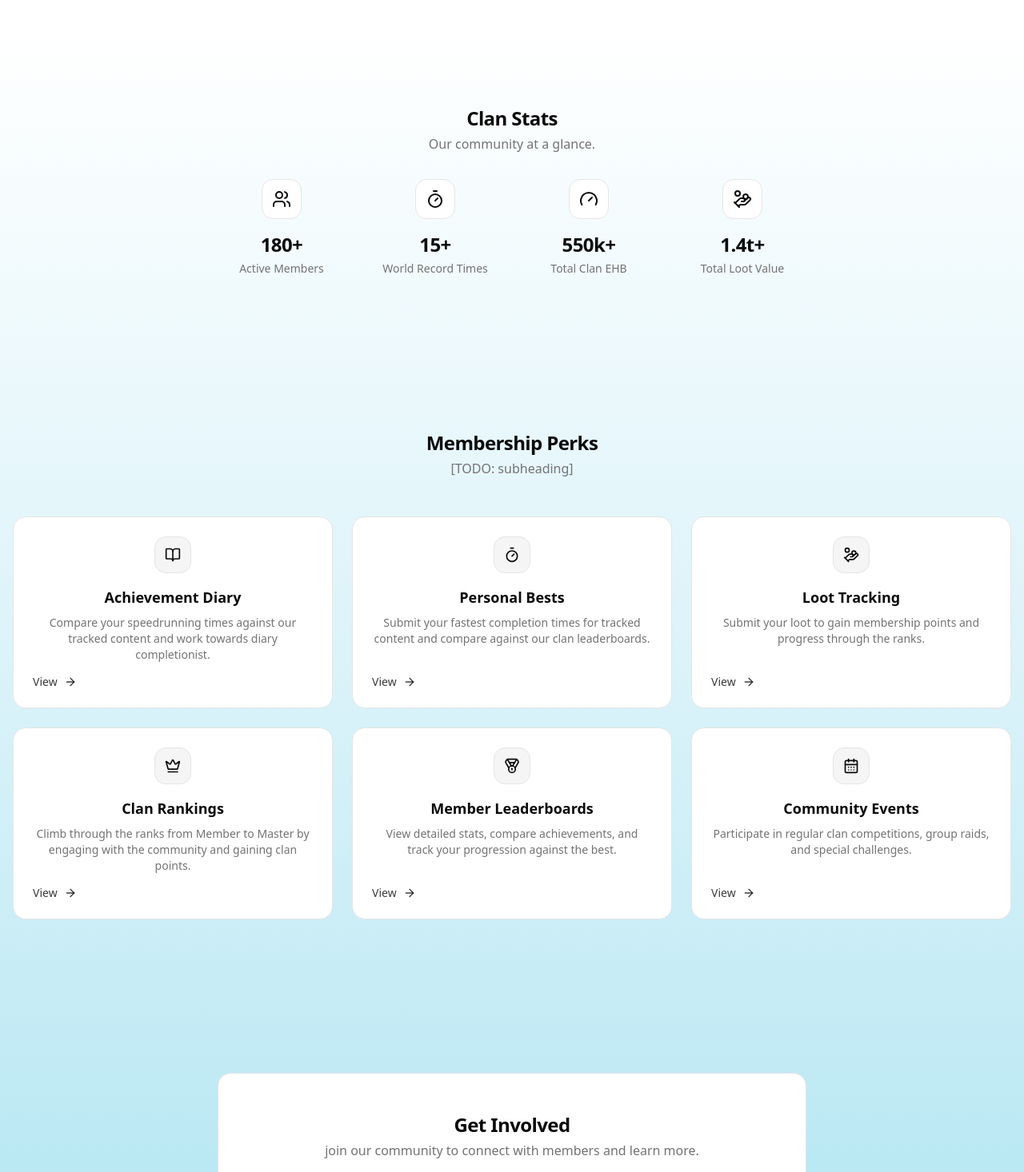
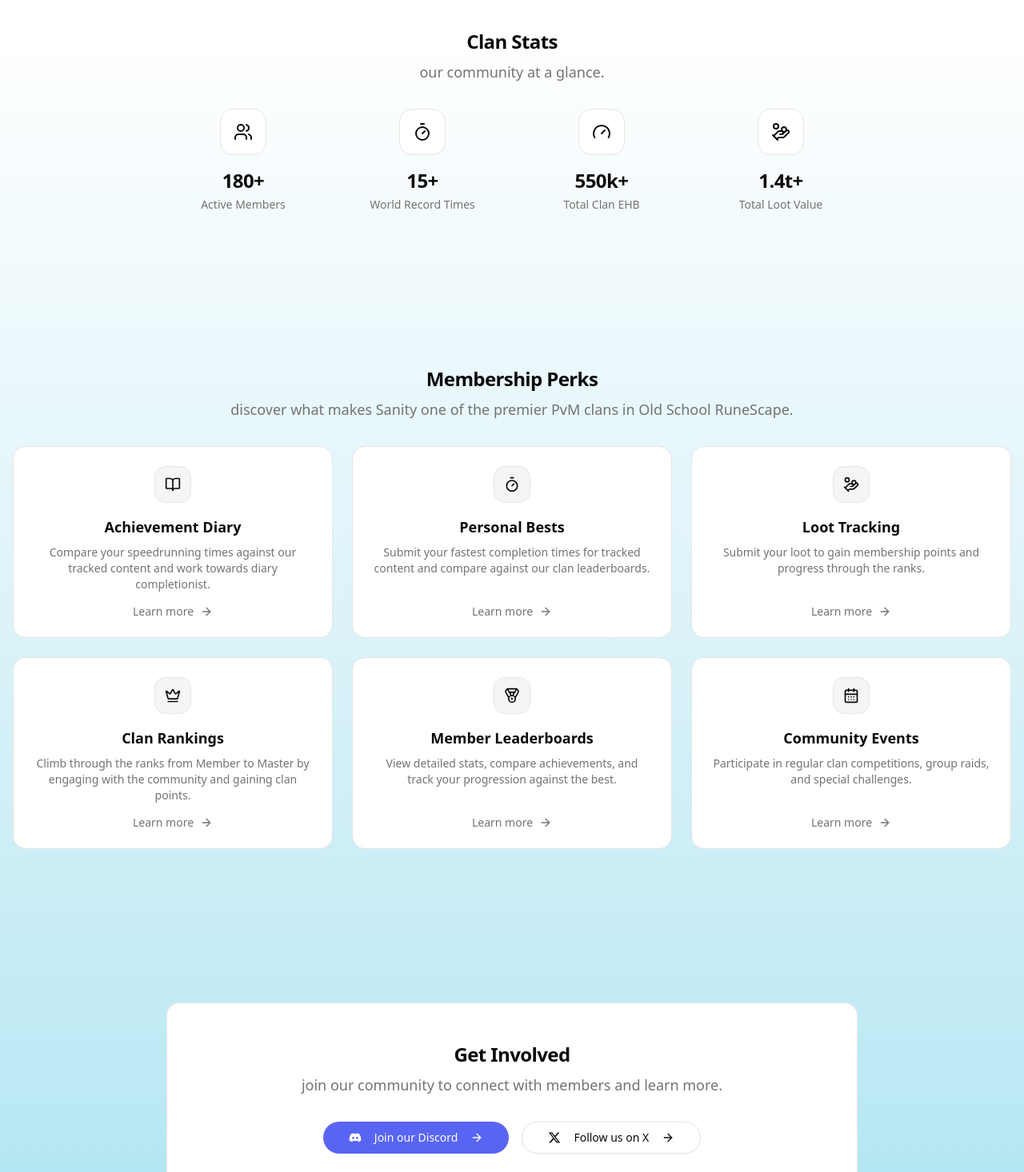
Before and after one commit to nednella/sanity, a React (Vite) app in the folder apps/web/: page / in a window 1280 px wide. Shown: the part 764-2230 px from the top of the page at 80% size. Built offline with nearby package versions, Linux system fonts and the light colour scheme; no server answers.

Commit message:
Polish landing components

```diff
--- a/apps/web/src/components/landing/call-to-action.tsx
+++ b/apps/web/src/components/landing/call-to-action.tsx
@@ -1,3 +1,4 @@
+import { ArrowRight } from "lucide-react"
 import { motion } from "motion/react"
 
 import { DiscordLogo } from "@/components/logos/discord-logo"
@@ -5,11 +6,11 @@ import { TwitterLogo } from "@/components/logos/twitter-logo"
 import { Button } from "@/lib/ui/components/button"
 import { Section } from "@/lib/ui/components/section"
 import { H3 } from "@/lib/ui/components/typography/h3"
-import { Lead } from "@/lib/ui/components/typography/lead"
+import { Muted } from "@/lib/ui/components/typography/muted"
 
 export function CallToAction() {
     return (
-        <Section className="max-w-3xl pt-24 pb-48 text-center">
+        <Section className="max-w-4xl pb-48 text-center">
             <motion.div
                 viewport={{ once: true }}
                 initial={{ opacity: 0 }}
@@ -17,14 +18,14 @@ export function CallToAction() {
                 transition={{ duration: 1, delay: 0.1 }}
             >
                 <div className="bg-background hover:border-foreground/20 rounded-2xl border p-12">
-                    <H3 className="mb-1">Get Involved</H3>
-                    <Lead className="text-md mb-8">join our community to connect with members and learn more.</Lead>
+                    <H3 className="mb-2">Get Involved</H3>
+                    <Muted className="mb-8 text-lg">join our community to connect with members and learn more.</Muted>
                     <div className="flex flex-col justify-center gap-4 sm:flex-row">
                         <Button
                             asChild
                             size="lg"
                             variant="custom"
-                            className="rounded-full bg-[#5865F2] px-8! text-white hover:opacity-90 md:w-fit"
+                            className="group rounded-full bg-[#5865F2] px-8! text-white hover:opacity-90 md:w-fit"
                         >
                             <a
                                 href="https://discord.gg/sanity"
@@ -33,21 +34,23 @@ export function CallToAction() {
                             >
                                 <DiscordLogo className="mr-2 size-4 fill-white" />
                                 <span>Join our Discord</span>
+                                <ArrowRight className="ml-2 size-4 transition-transform group-hover:translate-x-1" />
                             </a>
                         </Button>
                         <Button
                             asChild
                             size="lg"
                             variant="outline"
-                            className="rounded-full px-8! transition-none hover:opacity-90 md:w-fit"
+                            className="group rounded-full px-8! transition-none hover:opacity-90 md:w-fit"
                         >
                             <a
                                 href="https://twitter.com/sanityosrs"
                                 target="_blank"
                                 rel="noopener noreferrer"
                             >
-                                <TwitterLogo className="fill-text-foreground mr-2 size-4" />
+                                <TwitterLogo className="fill-foreground mr-2 size-4" />
                                 <span>Follow us on X</span>
+                                <ArrowRight className="ml-2 size-4 transition-transform group-hover:translate-x-1" />
                             </a>
                         </Button>
                     </div>
--- a/apps/web/src/components/landing/highlights.tsx
+++ b/apps/web/src/components/landing/highlights.tsx
@@ -5,7 +5,6 @@ import { motion } from "motion/react"
 import { Section } from "@/lib/ui/components/section"
 import { H3 } from "@/lib/ui/components/typography/h3"
 import { Large } from "@/lib/ui/components/typography/large"
-import { Lead } from "@/lib/ui/components/typography/lead"
 import { Muted } from "@/lib/ui/components/typography/muted"
 import { Small } from "@/lib/ui/components/typography/small"
 
@@ -61,30 +60,38 @@ const highlights: Highlight[] = [
 export function Highlights() {
     // TODO: add subheading text
     return (
-        <Section className="py-24 text-center">
+        <Section className="mb-48 text-center">
             <motion.div
                 viewport={{ once: true }}
                 initial={{ opacity: 0 }}
                 whileInView={{ opacity: 1 }}
                 transition={{ duration: 1, delay: 0.1 }}
             >
-                <H3 className="mb-1">Membership Perks</H3>
-                <Lead className="text-md mb-12">[TODO: subheading]</Lead>
+                <H3 className="mb-2">Membership Perks</H3>
+                <Muted className="mb-8 text-lg">
+                    discover what makes Sanity one of the premier PvM clans in Old School RuneScape.
+                </Muted>
                 <div className="grid gap-4 md:grid-cols-2 lg:grid-cols-3 lg:gap-6">
                     {highlights.map((hl) => (
                         <Link
                             key={hl.title}
                             to={hl.to}
-                            className="group bg-background hover:border-foreground/20 mx-auto flex max-w-md flex-col
-                                rounded-2xl border p-6 transition-all"
+                            className="group bg-background hover:border-foreground/20 mx-auto flex h-full max-w-md
+                                flex-col rounded-2xl border p-6 transition-all duration-300 hover:shadow-lg"
                         >
-                            <div className="bg-accent mb-4 inline-flex self-center rounded-xl border p-3">
-                                <hl.icon className="text-foreground size-5" />
+                            <div
+                                className="bg-accent hover:bg-accent/80 mb-4 inline-flex self-center rounded-xl border
+                                    p-3 transition-colors"
+                            >
+                                <hl.icon className="text-foreground size-5 transition-transform group-hover:scale-110" />
                             </div>
                             <Large className="mb-2">{hl.title}</Large>
                             <Muted className="mb-4">{hl.description}</Muted>
-                            <div className="text-foreground/80 group-hover:text-foreground mt-auto flex items-center">
-                                <Small>View</Small>
+                            <div
+                                className="text-muted-foreground group-hover:text-foreground mt-auto flex items-center
+                                    justify-center transition-colors"
+                            >
+                                <Small>Learn more</Small>
                                 <ArrowRight className="ml-2 size-4 transition-transform group-hover:translate-x-1" />
                             </div>
                         </Link>
--- a/apps/web/src/components/landing/stats.tsx
+++ b/apps/web/src/components/landing/stats.tsx
@@ -3,7 +3,6 @@ import { motion } from "motion/react"
 
 import { Section } from "@/lib/ui/components/section"
 import { H3 } from "@/lib/ui/components/typography/h3"
-import { Lead } from "@/lib/ui/components/typography/lead"
 import { Muted } from "@/lib/ui/components/typography/muted"
 
 type Stat = {
@@ -21,15 +20,15 @@ const stats: Stat[] = [
 
 export function Stats() {
     return (
-        <Section className="max-w-3xl py-24 text-center">
+        <Section className="mb-48 max-w-4xl text-center">
             <motion.div
                 viewport={{ once: true }}
                 initial={{ opacity: 0 }}
                 whileInView={{ opacity: 1 }}
                 transition={{ duration: 1, delay: 0.1 }}
             >
-                <H3 className="mb-1">Clan Stats</H3>
-                <Lead className="text-md mb-8">Our community at a glance.</Lead>
+                <H3 className="mb-2">Clan Stats</H3>
+                <Muted className="mb-8 text-lg">our community at a glance.</Muted>
                 <div className="grid grid-cols-2 gap-8 md:grid-cols-4">
                     {stats.map((stat) => (
                         <div
@@ -37,10 +36,10 @@ export function Stats() {
                             className="group"
                         >
                             <div
-                                className="bg-background group-hover:border-foreground/20 mb-4 inline-flex rounded-xl
-                                    border p-3 transition-all"
+                                className="bg-background hover:border-foreground/30 mb-4 inline-flex rounded-2xl border
+                                    p-4 transition-all duration-300 hover:shadow-md"
                             >
-                                <stat.icon className="text-foreground size-6" />
+                                <stat.icon className="text-foreground size-6 transition-transform group-hover:scale-110" />
                             </div>
                             <H3 className="mb-1">{stat.value}</H3>
                             <Muted>{stat.label}</Muted>
```
